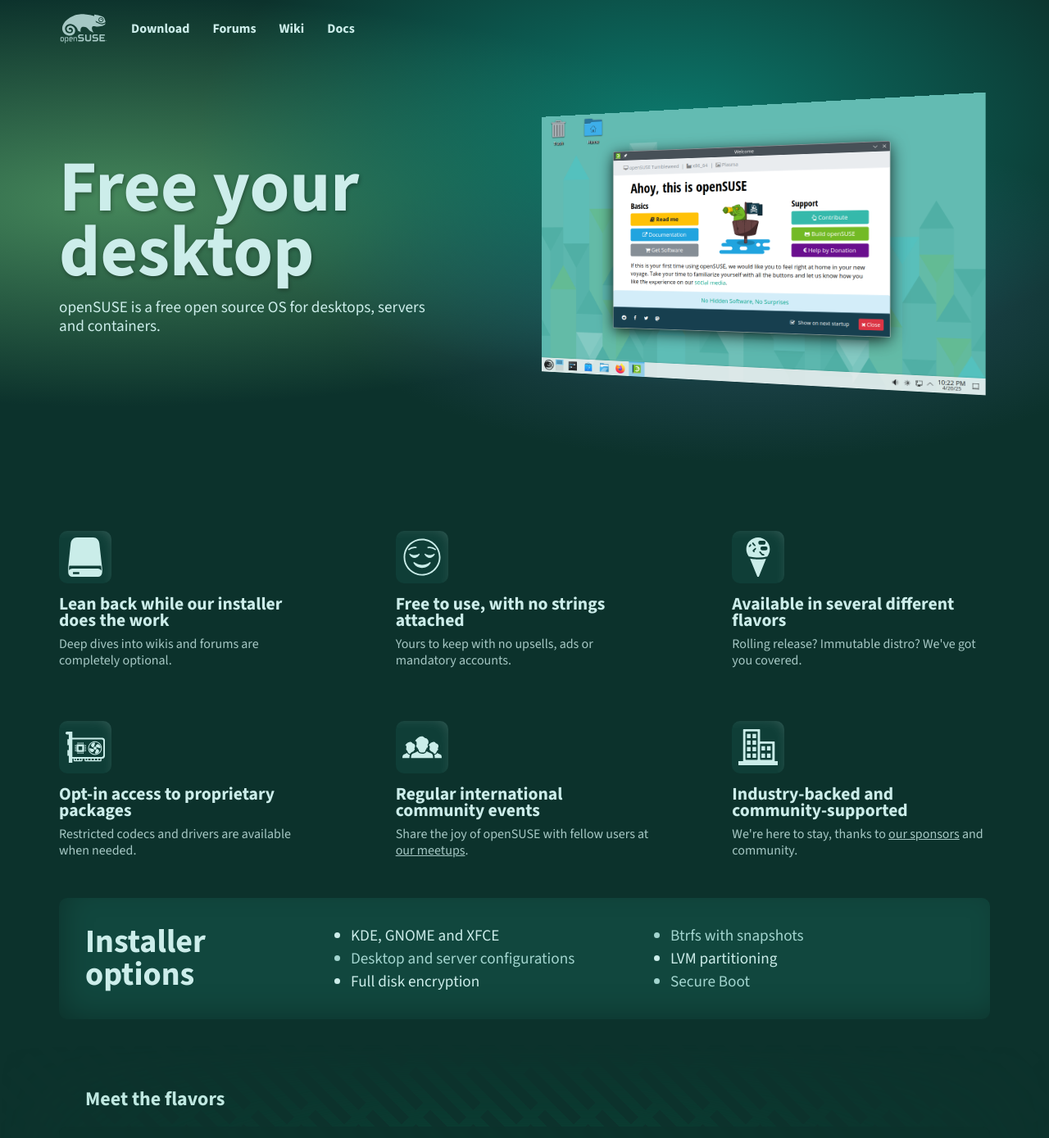
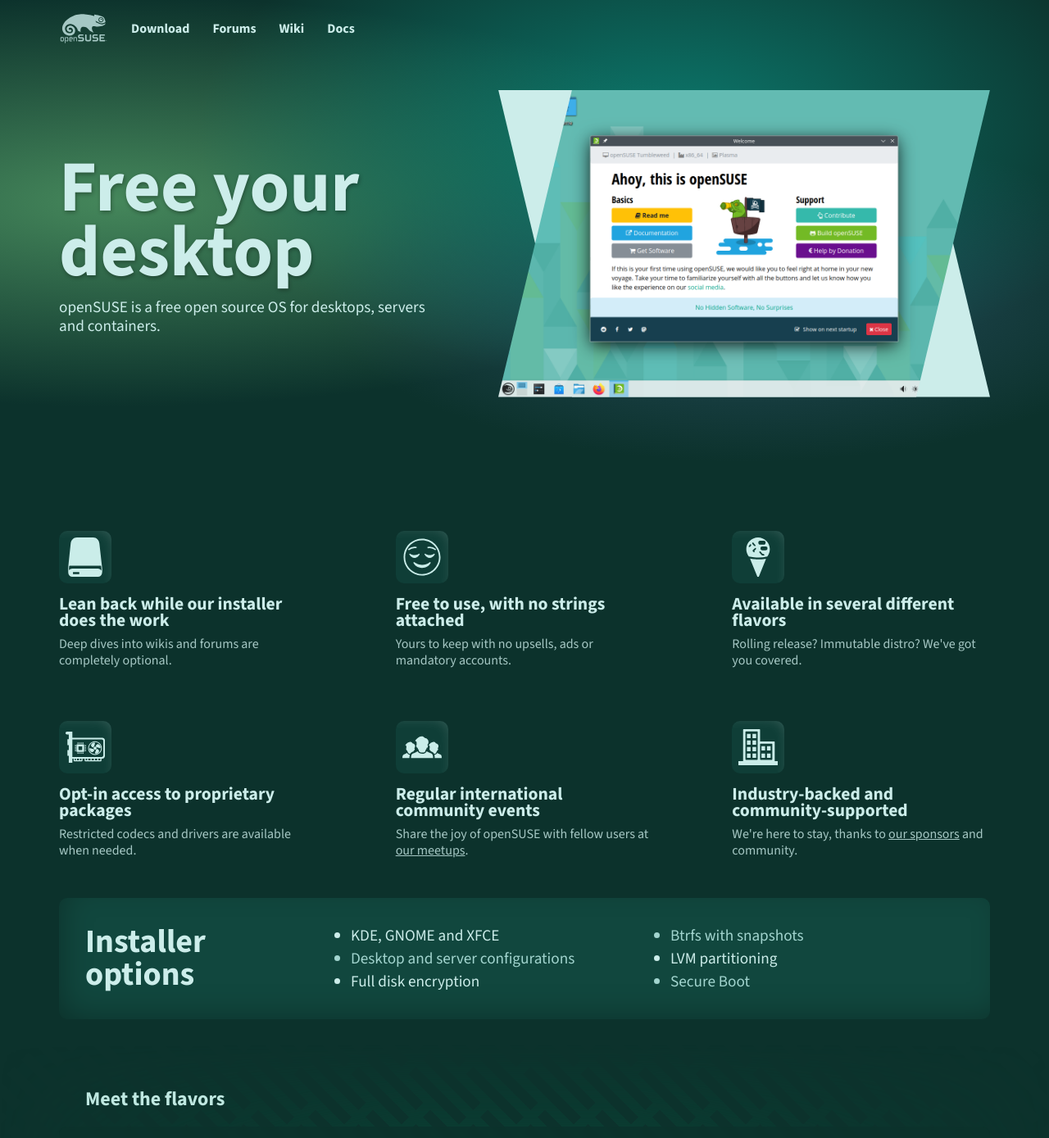
Before and after one commit to openSUSE/landing-page, a Jekyll site: the page built from index.html, in a window 1280 px wide and 1400 px high. Shown: the top 1389 px of the window at 82% size. Built offline with Jekyll 4.4.1, drawn with Linux system fonts in a browser that asks for light colours.

Commit message:
Change display of main graphic

```diff
--- a/css/homepage.scss
+++ b/css/homepage.scss
@@ -65,12 +65,20 @@
   }
 
   .screenshot {
-    perspective: 300px;
-    transform: scale(0.9);
+    position: relative;
+
+    &::before {
+      content: '';
+      width: 600px;
+      height: 375px;
+      position: absolute;
+      clip-path: polygon(15% 100%, 100% 100%, 85% 0%, 0% 0%);
+      background: #CCEDEA;
+    }
 
     img {
-      transform: rotateY(-5deg);
       width: 600px;
+      clip-path: polygon(15% 0%, 100% 0%, 85% 100%, 0% 100%);
     }
   }
 }
```
